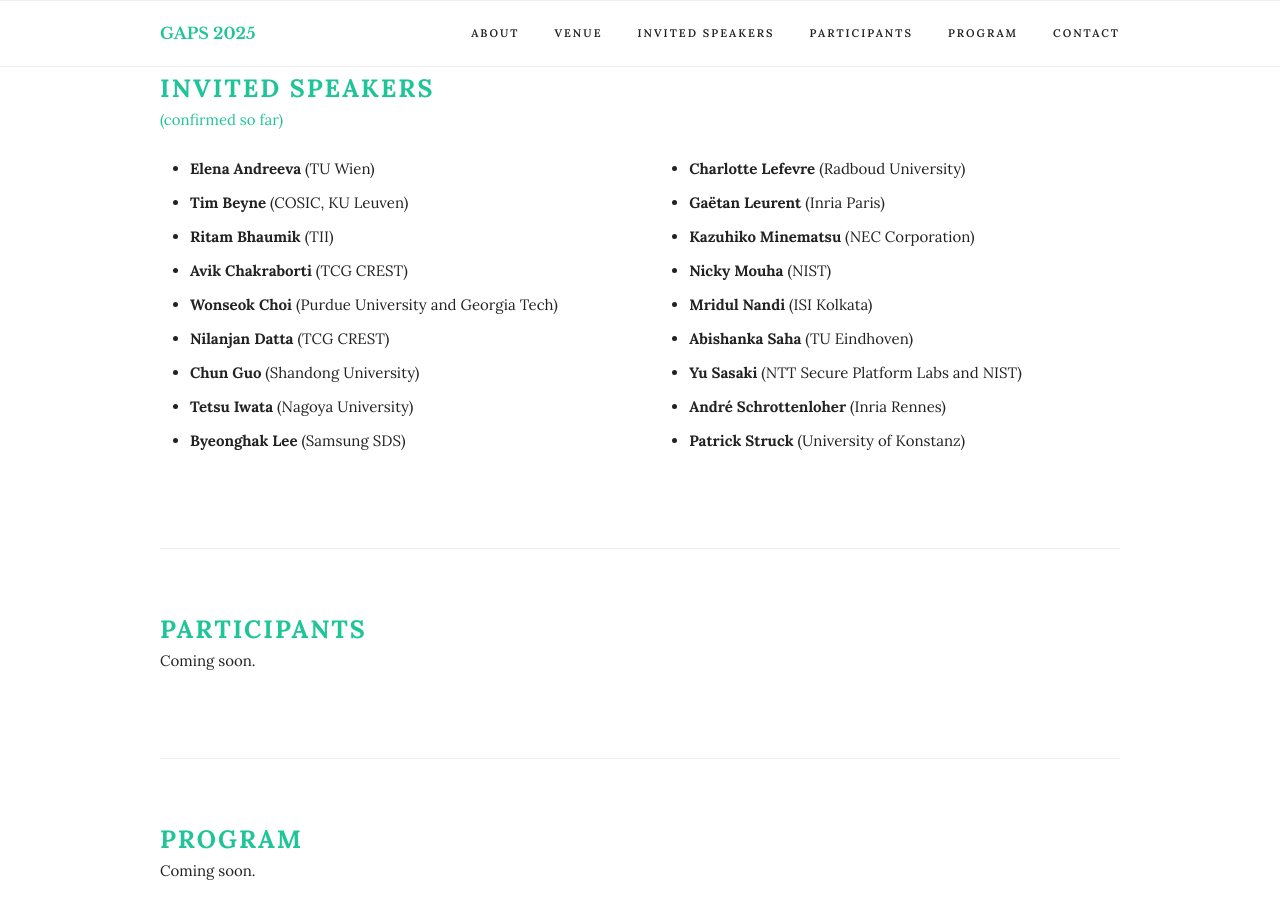
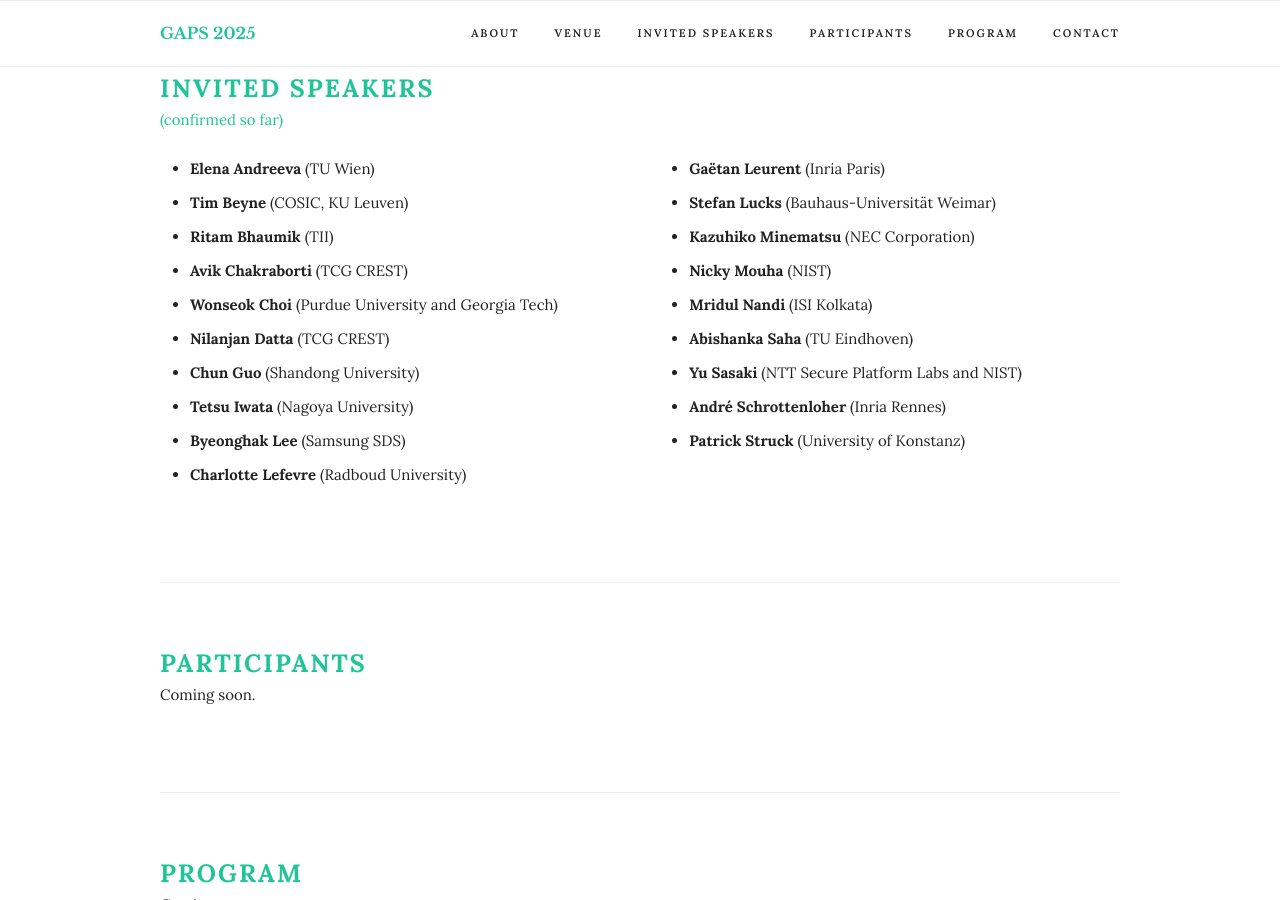
Before and after one commit to gapsworkshop/gaps2025, a Jekyll site: the page built from index.html, in a window 1280 px wide and 900 px high, scrolled down 2570 px. Built offline with Jekyll 4.4.1, drawn with Linux system fonts in a browser that asks for light colours.

Commit message:
Update speakers.yml

```diff
--- a/_data/speakers.yml
+++ b/_data/speakers.yml
@@ -52,3 +52,6 @@
 - first: Avik
   last: Chakraborti
   affiliation: TCG CREST
+- first: Stefan
+  last: Lucks
+  affiliation: Bauhaus-Universität Weimar
```
